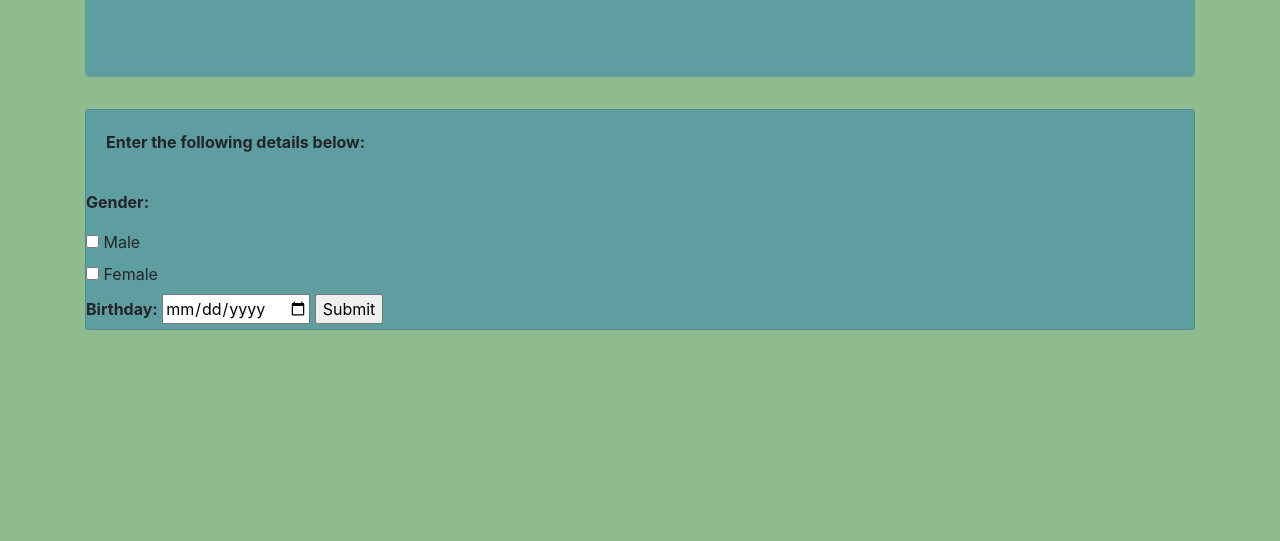
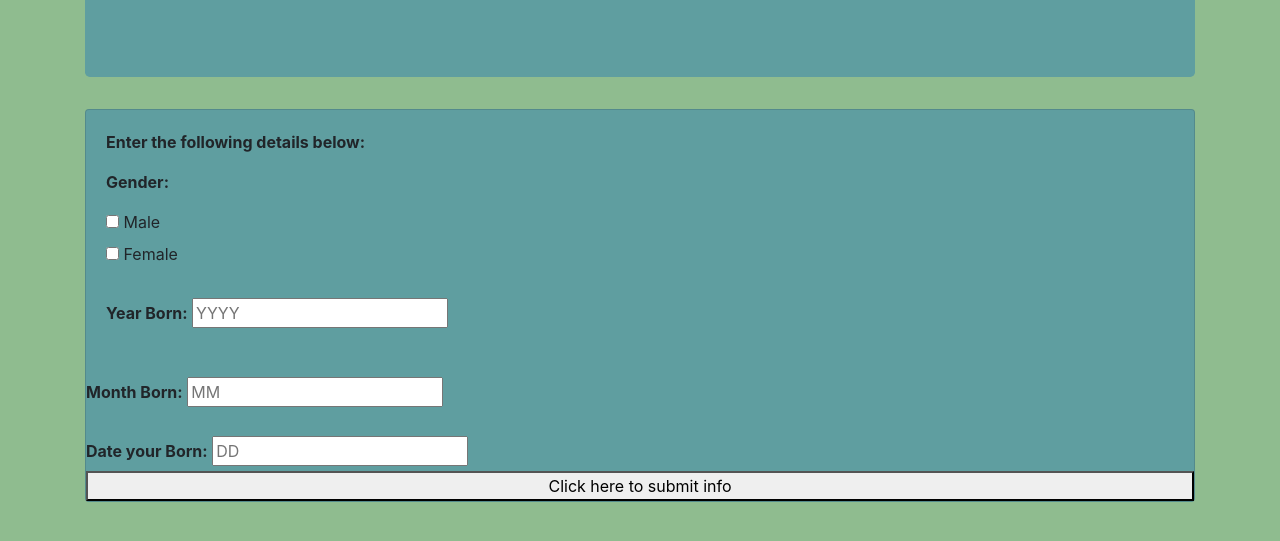
Before and after one commit to milavi-wanasika/akan, a plain HTML site: page index.html in a window 1280 px wide. Shown: the part 147-688 px from the top of the page. Drawn offline with Linux system fonts and the light colour scheme.

Commit message:
added js

```diff
--- a/index.html
+++ b/index.html
@@ -6,7 +6,6 @@
     <title>AKAN NAMING</title>
     <link href="css/bootstrap.css" rel="stylesheet" type="text/css">
     <link href="css/styles.css" rel="stylesheet" type="text/css">
-    <script src="js/scripts.js"></script>
 </head>
 <body>
     <div class="container">
@@ -16,19 +15,35 @@
         </div>
         <div class="card">
             <div class="card-body">
-                <p> <strong> Enter the following details below: </strong></p>
+                    <p> <strong> Enter the following details below: </strong></p>
+
+                <p><strong>Gender:</strong></p>
+                <input type="checkbox" id="male" name="gender" value="Male" required>
+                    <label for="male"> Male</label><br>
+                    <input type="checkbox" id="female" name="gender" value="Female" required>
+                    <label for="female"> Female</label><br>
+                  <div>
+                    <br>
+                  </div>
+                <label><b>Year Born:</b></label>
+                <input type="number" placeholder="YYYY" name="year" id="year" min="1" minlength="4" maxlength="4" step="1" required>
+                  </div>
+                   <br>
+                  <div>
+                <label><b>Month Born:</b></label>
+                <input type="number" placeholder="MM" name="month" id="month" min="1950/1/1" max="12" step="1" required>
+                    </div>
+                    <br>
+                    <div>
+                    <label><b>Date your Born:</b></label>
+                    <input type="number" placeholder="DD" name="date" id="date" min="1950/1/1" max="31" step="1" required>
+                </div>
+                <button type="submit"onclick= "getName()"
+                onsubmit="event.preventDefault()"
+                class="button">Click here to submit info</button>
             </div>
-            <p><strong>Gender:</strong></p>
-            <form action="/action_page.php">
-                <input type="checkbox" id="gender1" name="gender1" value="Male">
-                <label for="gender1"> Male</label><br>
-                <input type="checkbox" id="gender2" name="gender2" value="Female">
-                <label for="gender2"> Female</label><br>
-                <label for="birthday"><strong>Birthday:</strong></label>
-                <input type="date" id="day" name="day">
-                <input type="submit" value="Submit">
-            </form>
         </div>
-     </div>
+    </div>
+ <script src="js/scripts.js"></script
 </body>
 </html>
```
Also changed, not shown: scripts.js (renamed from main.js, +12 -10 lines).
